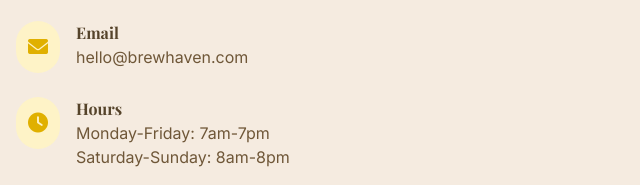
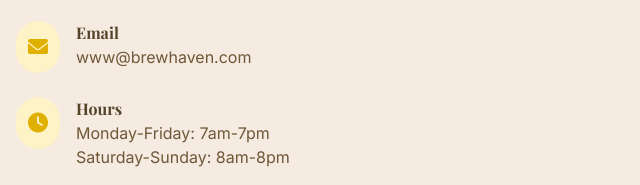
Before and after one commit to kelvin20563/kelvin_murithi.final-project, a plain HTML site: page index.html in a window 1280 px wide. Shown: the part 3932-4117 px from the top of the page, 0-640 px from the left. Drawn offline with nearby package versions, Linux system fonts and the light colour scheme.

Commit message:
index.html

```diff
--- a/index.html
+++ b/index.html
@@ -508,7 +508,7 @@
                             </div>
                             <div>
                                 <h4 class="font-bold" style="color: var(--coffee-800);">Email</h4>
-                                <p style="color: var(--coffee-700);">hello@brewhaven.com</p>
+                                <p style="color: var(--coffee-700);">www@brewhaven.com</p>
                             </div>
                         </div>
 
```
